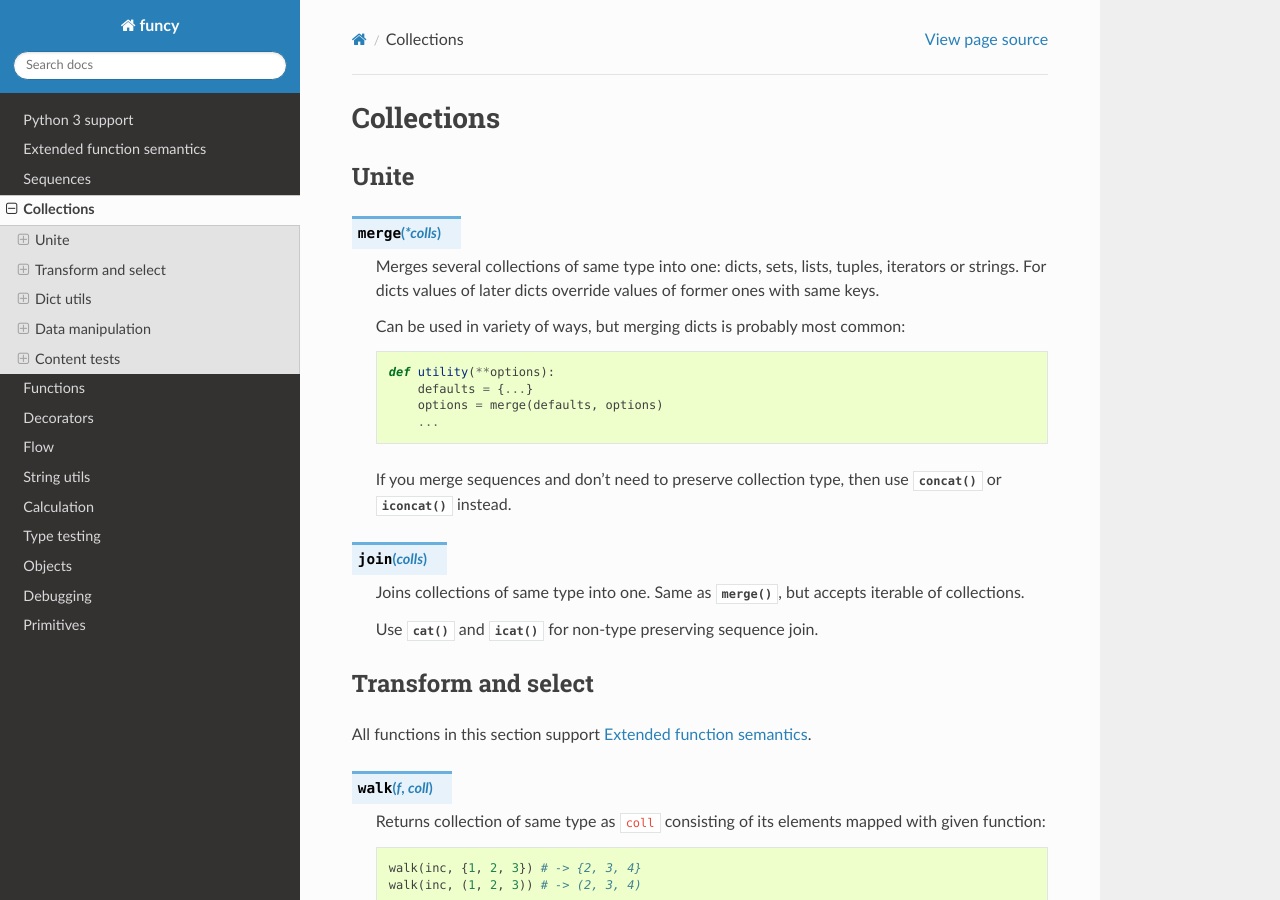
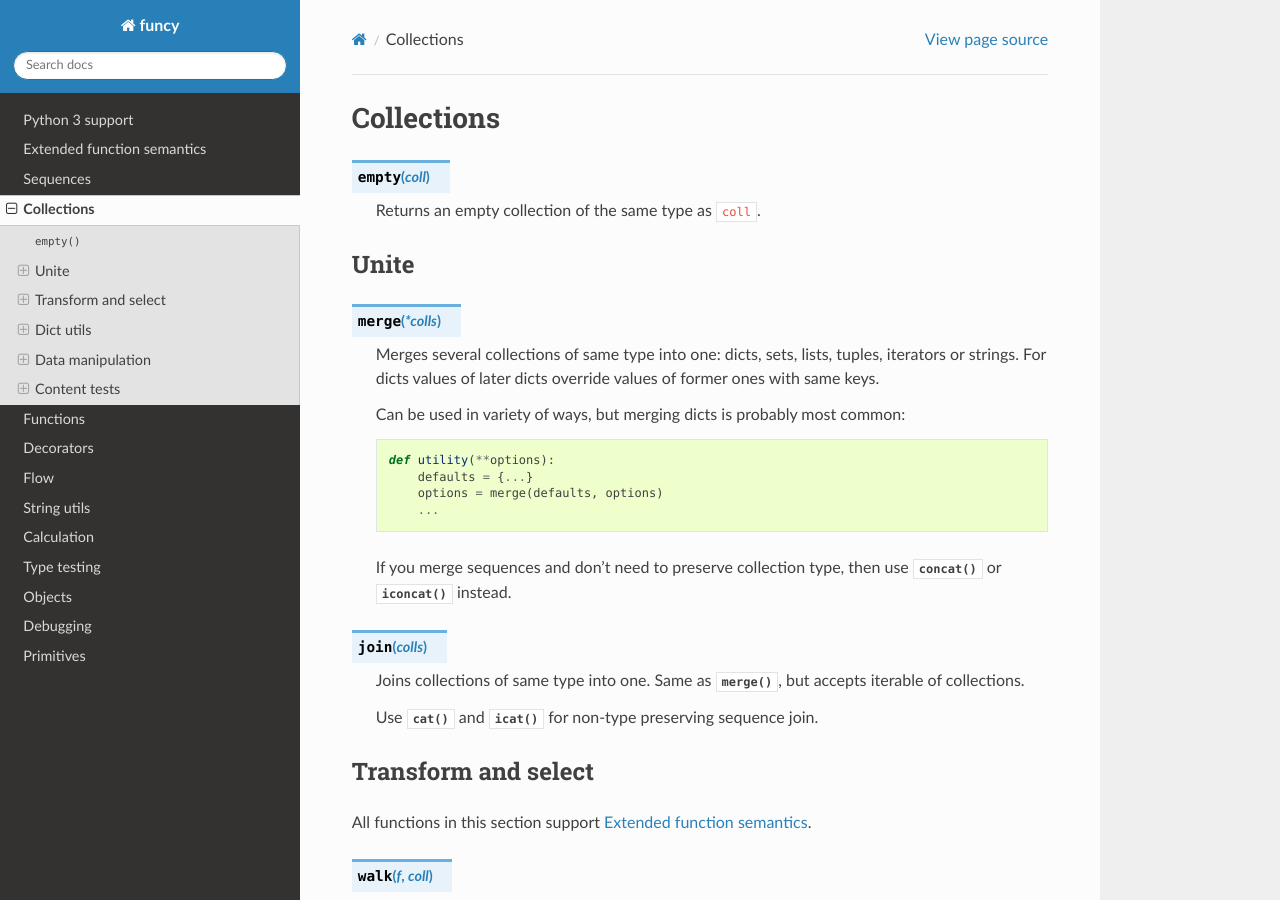
Before and after one commit to Jamaal224/funcy, a Sphinx documentation site: the page built from docs/colls.rst, in a window 1280 px wide and 900 px high. Built offline with Sphinx 7.4.7 and the Read the Docs theme 2.0.0, drawn with Linux system fonts in a browser that asks for light colours.

Commit message:
Publish empty()

```diff
--- a/docs/colls.rst
+++ b/docs/colls.rst
@@ -1,11 +1,14 @@
 Collections
 ===========
 
+.. function:: empty(coll)
+
+    Returns an empty collection of the same type as ``coll``.
+
+
+
 Unite
 -----
-
-.. .. function:: empty(coll)
-
 
 .. function:: merge(*colls)
 
```
Also changed, not shown: 1 other file.
